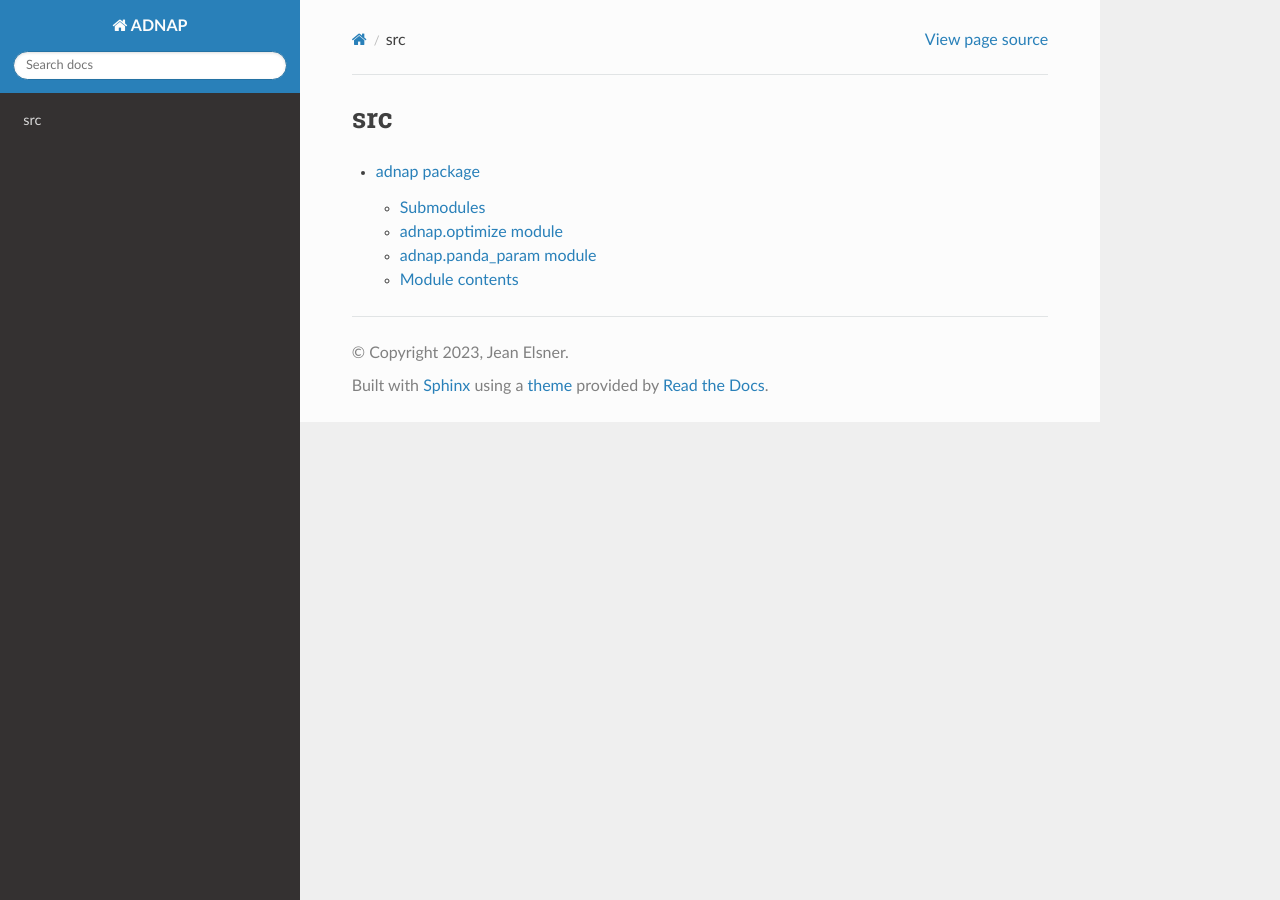
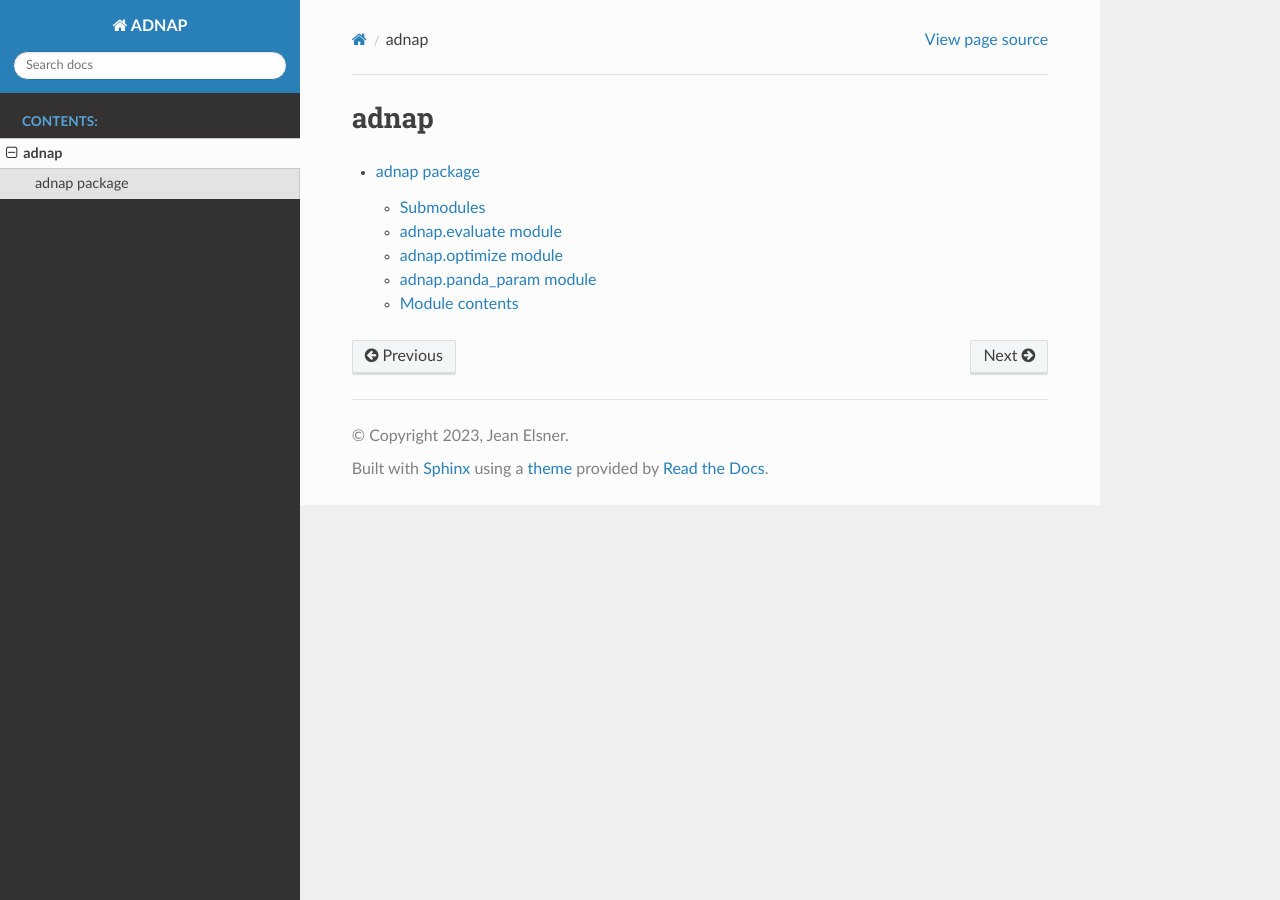
Before and after one commit to JeanElsner/adnap, a Sphinx documentation site: the page built from docs/modules.rst, in a window 1280 px wide. Built offline with Sphinx 7.4.7 and the Read the Docs theme 2.0.0, drawn with Linux system fonts in a browser that asks for light colours.

Commit message:
Fix: include modules.rst in toctree

```diff
--- a/docs/adnap.rst
+++ b/docs/adnap.rst
@@ -3,6 +3,14 @@ adnap package
 
 Submodules
 ----------
+
+adnap.evaluate module
+---------------------
+
+.. automodule:: adnap.evaluate
+   :members:
+   :undoc-members:
+   :show-inheritance:
 
 adnap.optimize module
 ---------------------
--- a/docs/index.rst
+++ b/docs/index.rst
@@ -10,7 +10,7 @@ Welcome to ADNAP's documentation!
    :maxdepth: 2
    :caption: Contents:
 
-
+   modules
 
 Indices and tables
 ==================
--- a/docs/modules.rst
+++ b/docs/modules.rst
@@ -1,5 +1,5 @@
-src
-===
+adnap
+=====
 
 .. toctree::
    :maxdepth: 4
--- a/docs/requirements.txt
+++ b/docs/requirements.txt
@@ -1,2 +1 @@
-Sphinx==4.5.0
 sphinx-reredirects
```
